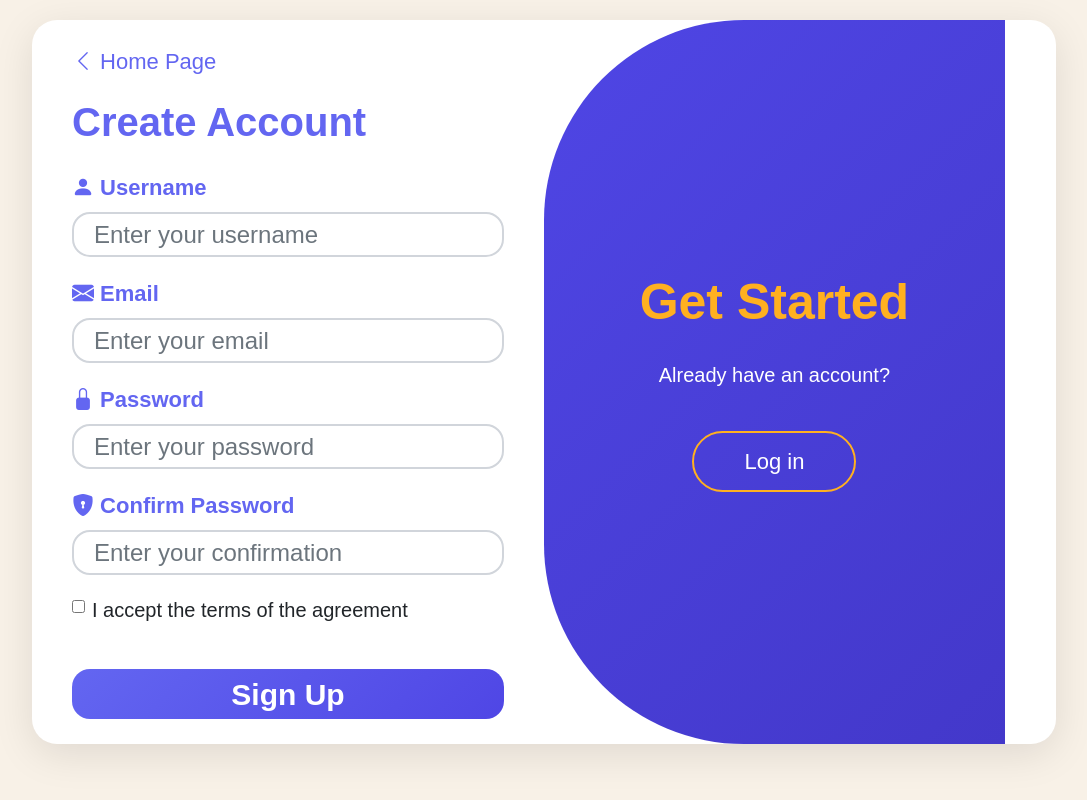
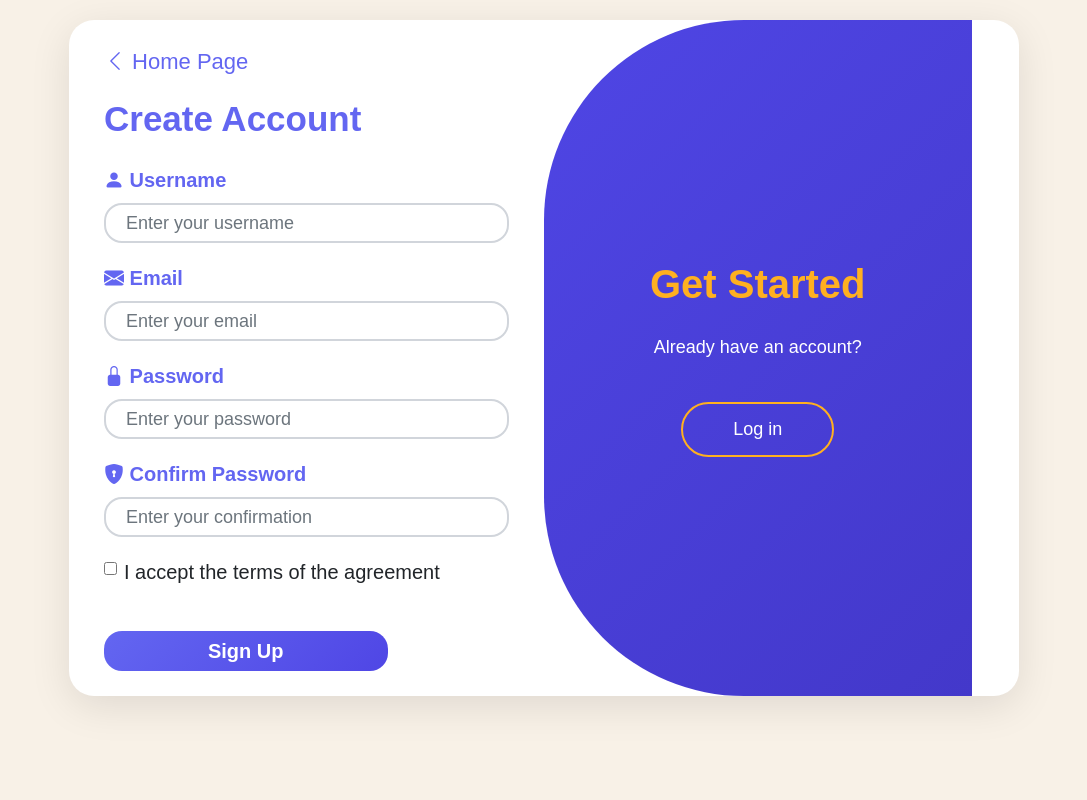
Before and after one commit to tan3788/web-technology-project, a PHP site: page /SimpleStore/register.php in a window 1280 px wide. Shown: the whole page, without its empty margins (96-1183 px from the left). Run offline with PHP 8.4, Linux system fonts and the light colour scheme; some libraries are stand-ins or nearby versions.

Commit message:
Final SimpleStore ecommerce project

```diff
--- a/register.php
+++ b/register.php
@@ -139,7 +139,7 @@ body{
 
 .register-container{
     width: 80%;
-    max-width: 1100px;
+    max-width: 950px;
 
     margin: 20px auto;
 
@@ -156,7 +156,7 @@ body{
 
 .left-side{
     width: 50%;
-    padding: 25px 40px;
+    padding: 25px 35px;
     position: relative;
 }
 
@@ -175,14 +175,14 @@ body{
 }
 
 .right-side h1{
-    font-size: 50px;
+    font-size: 40px;
     font-weight: bold;
     color: #ffb020;
 }
 
 .right-side p{
-    font-size: 20px;
-    margin-top: 20px;
+    font-size: 18px;
+    margin-top: 18px;
 }
 
 .login-btn{
@@ -192,7 +192,7 @@ body{
     border-radius: 35px;
     margin-top: 25px;
     text-decoration: none;
-    font-size: 22px;
+    font-size: 18px;
     transition: 0.3s;
 }
 
@@ -210,7 +210,7 @@ body{
 
 .form-title{
     color: #6366f1;
-    font-size: 40px;
+    font-size: 35px;
     font-weight: bold;
     margin-top: 20px;
     margin-bottom: 25px;
@@ -222,15 +222,15 @@ body{
 
 .form-label{
     color: #6366f1;
-    font-size: 22px;
+    font-size: 20px;
     font-weight: bold;
 }
 
 .form-control{
-    height: 45px;
+    height: 40px;
     border-radius: 18px;
     border: 2px solid #d1d5db;
-    font-size: 24px;
+    font-size: 18px;
     padding-left: 20px;
 }
 
@@ -240,13 +240,13 @@ body{
 }
 
 .signup-btn{
-    width: 100%;
-    height: 50px;
+    width: 70%;
+    height: 40px;
     border: none;
     border-radius: 18px;
     background: linear-gradient(135deg, #6366f1, #4f46e5);
     color: white;
-    font-size: 30px;
+    font-size: 20px;
     font-weight: bold;
     margin-top: 20px;
     transition: 0.3s;
```
